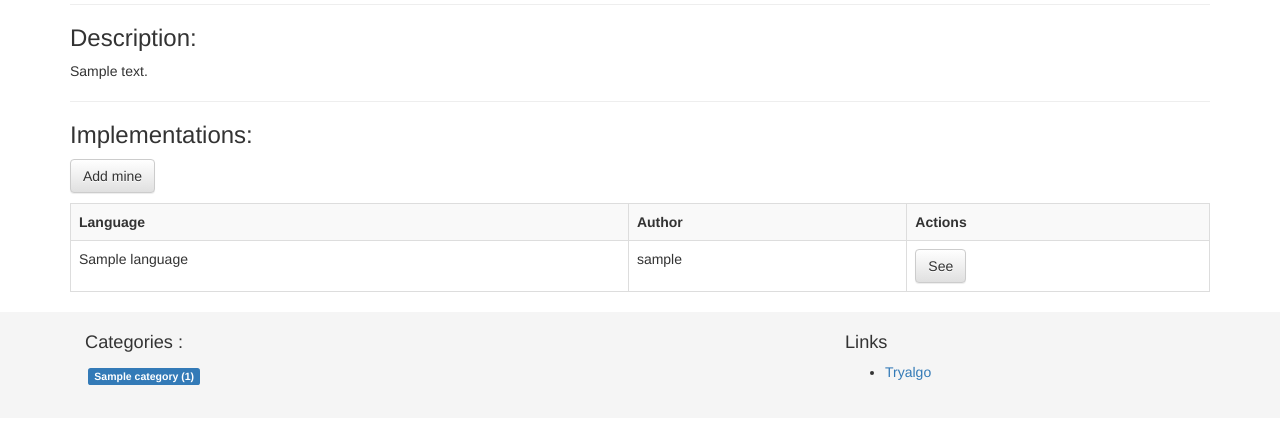
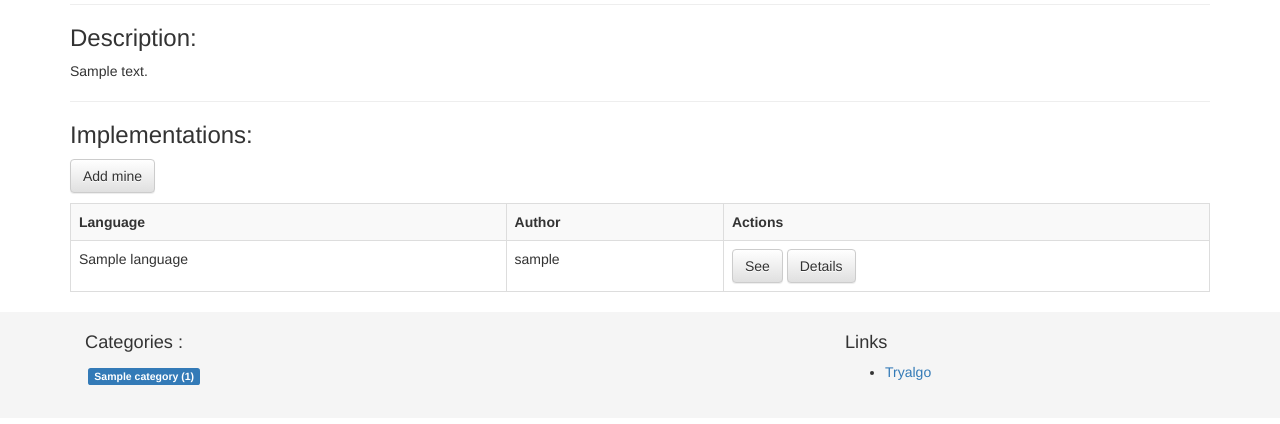
Before and after one commit to jilljenn/algopedia, a Django app: page /algo/1 in a window 1280 px wide. Shown: the part 239-663 px from the top of the page. Run offline with Django 3.2, Linux system fonts and the light colour scheme; tables that the repository leaves empty hold one stand-in row (values such as "Sample post"); some libraries are stand-ins or nearby versions.

Commit message:
Add action details

```diff
--- a/web/algopedia/templates/algopedia/algo_detail.html
+++ b/web/algopedia/templates/algopedia/algo_detail.html
@@ -51,6 +51,7 @@
                     data-implementation-user="{{ implem.user }}"
                     data-implementation-lang="{{ implem.lang }}"
                     data-toggle="modal" data-target="#modal_implementation_detail">See</a>
+                <a href="{% url 'algopedia:implementation-detail' implem.pk %}" class="btn btn-default">Details</a>
                 {% if implem.user.pk = user.pk %}
                     <a href="#" class="btn btn-default">Edit</a>
                 {% endif %}
```
